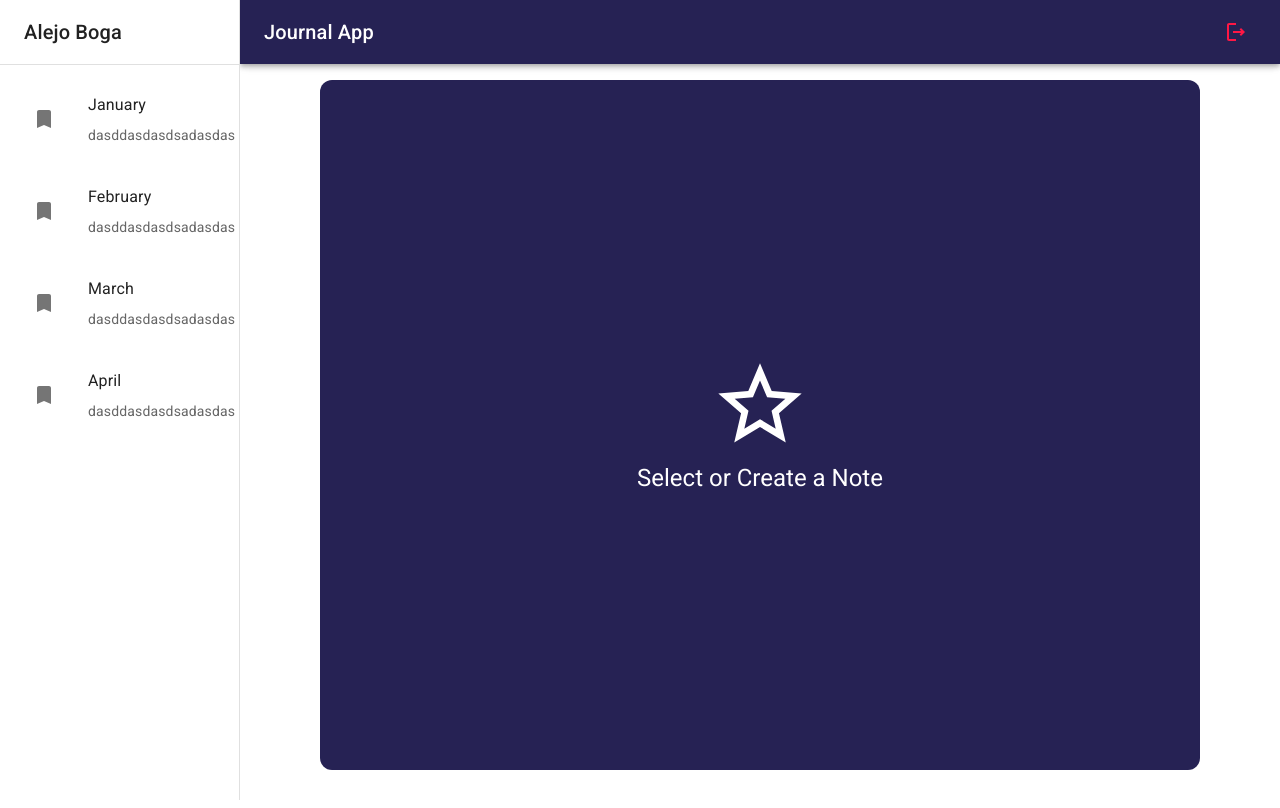
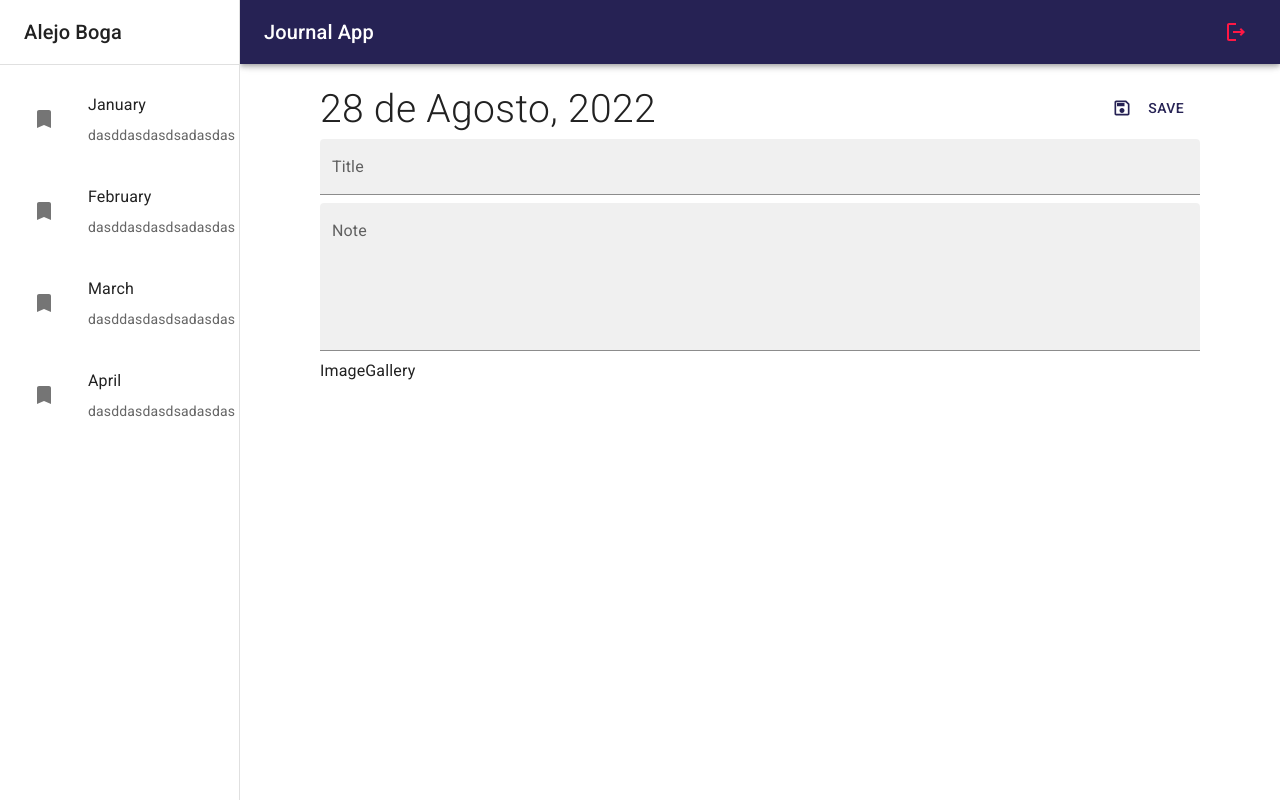
Before and after one commit to Alejoboga20/vite-journal-app, a React (Vite) app: page / in a window 1280 px wide. Shown: the top 808 px of the page. Built offline with nearby package versions, Linux system fonts and the light colour scheme.

Commit message:
Note View

```diff
--- /dev/null
+++ b/src/journal/components/ImageGallery.jsx
@@ -0,0 +1,3 @@
+export const ImageGallery = () => {
+	return <div>ImageGallery</div>;
+};
--- a/src/journal/components/index.js
+++ b/src/journal/components/index.js
@@ -1,2 +1,3 @@
+export { ImageGallery } from './ImageGallery';
 export { Navbar } from './Navbar';
 export { SideBar } from './SideBar';
--- a/src/journal/pages/JournalPage.jsx
+++ b/src/journal/pages/JournalPage.jsx
@@ -1,11 +1,12 @@
 import { Typography } from '@mui/material';
 import { JournalLayout } from '../layout/JournalLayout';
-import { NothingSelectedView } from '../views';
+import { NoteView, NothingSelectedView } from '../views';
 
 export const JournalPage = () => {
 	return (
 		<JournalLayout>
-			<NothingSelectedView />
+			{/* <NothingSelectedView /> */}
+			<NoteView />
 		</JournalLayout>
 	);
 };
--- /dev/null
+++ b/src/journal/views/NoteView.jsx
@@ -0,0 +1,47 @@
+import { Button, Grid, Typography, TextField } from '@mui/material';
+import { SaveOutlined } from '@mui/icons-material';
+import { ImageGallery } from '../components';
+
+export const NoteView = () => {
+	return (
+		<Grid container direction='row' justifyContent='space-between' sx={{ mb: 1 }}>
+			<Grid item>
+				<Typography fontSize={39} fontWeight='light'>
+					28 de Agosto, 2022
+				</Typography>
+			</Grid>
+			<Grid item>
+				<Button
+					color='primary'
+					sx={{ padding: 2 }}
+					startIcon={<SaveOutlined sx={{ fontSize: 30, mr: 1 }} />}
+				>
+					Save
+				</Button>
+			</Grid>
+
+			<Grid container>
+				<TextField
+					type='text'
+					variant='filled'
+					fullWidth
+					placeholder='Enter a title'
+					label='Title'
+					sx={{ border: 'none', mb: 1 }}
+				/>
+				<TextField
+					type='text'
+					variant='filled'
+					fullWidth
+					multiline
+					placeholder='Enter a note'
+					label='Note'
+					sx={{ border: 'none', mb: 1 }}
+					minRows={5}
+				/>
+			</Grid>
+
+			<ImageGallery />
+		</Grid>
+	);
+};
--- a/src/journal/views/index.js
+++ b/src/journal/views/index.js
@@ -1 +1,2 @@
+export { NoteView } from './NoteView';
 export { NothingSelectedView } from './NothingSelectedView';
```
